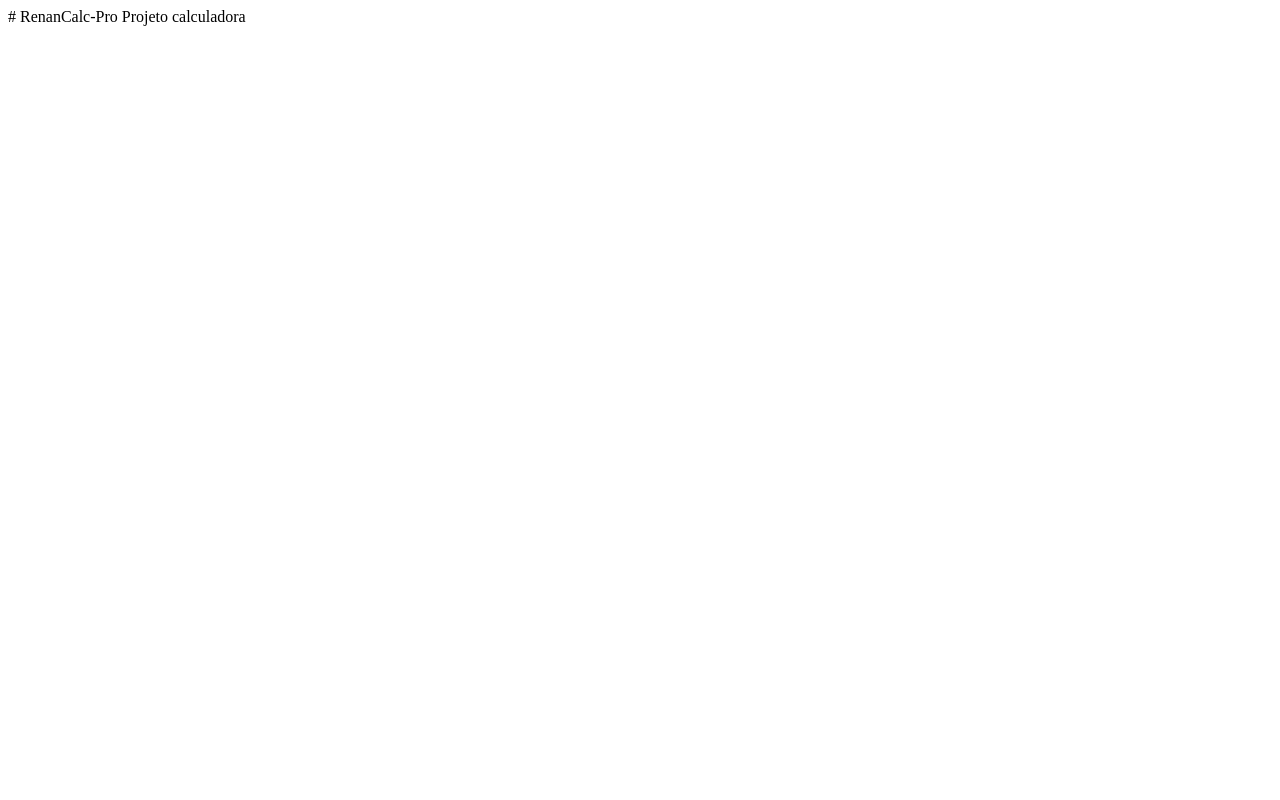
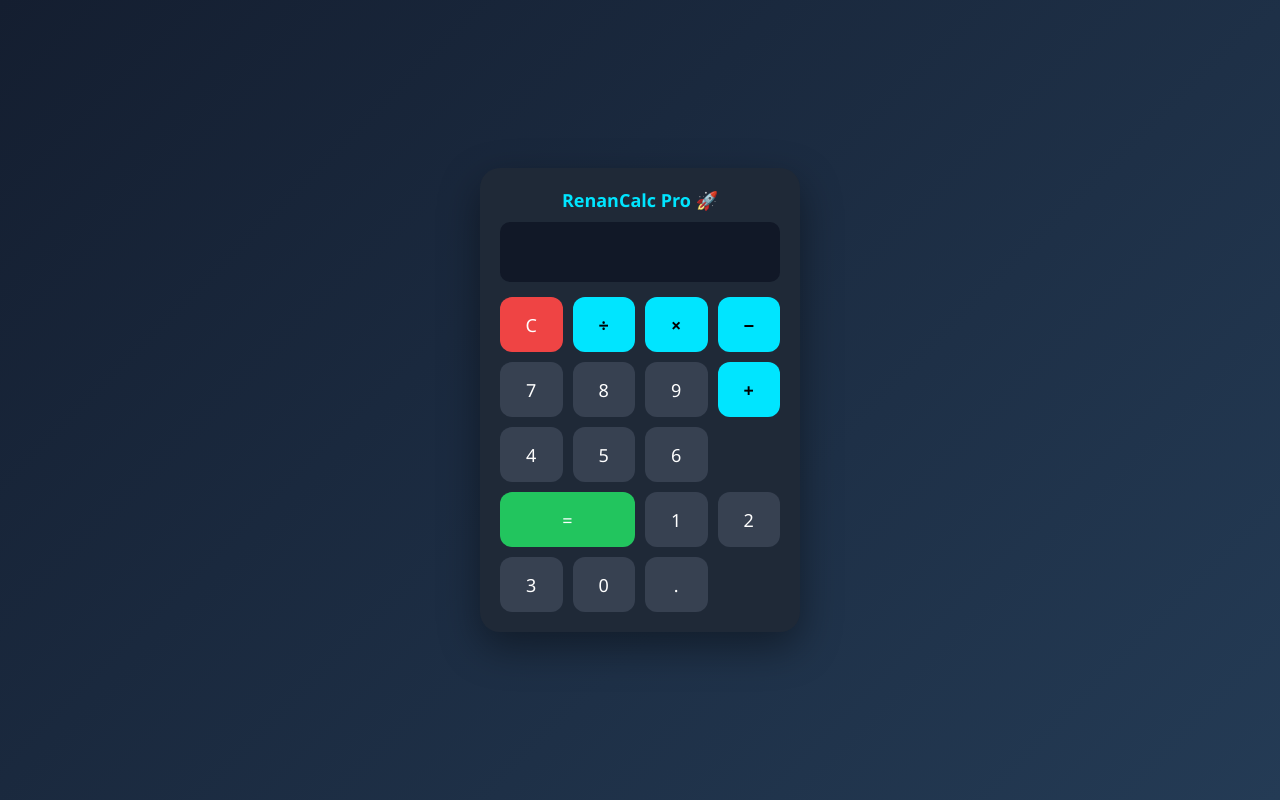
Before and after one commit to Renanstx/RenanCalc-Pro, a plain HTML site: page index.html in a window 1280 px wide. Drawn offline with Linux system fonts and the light colour scheme.

Commit message:
Add basic calculator HTML structure and styles

```diff
--- a/index.html
+++ b/index.html
@@ -1,2 +1,146 @@
-# RenanCalc-Pro
-Projeto calculadora
+<!DOCTYPE html>
+<html lang="pt-BR">
+<head>
+  <meta charset="UTF-8">
+  <title>RenanCalc Pro</title>
+  <style>
+    * {
+      margin: 0;
+      padding: 0;
+      box-sizing: border-box;
+      font-family: 'Segoe UI', sans-serif;
+    }
+
+    body {
+      height: 100vh;
+      background: linear-gradient(135deg, #141e30, #243b55);
+      display: flex;
+      justify-content: center;
+      align-items: center;
+    }
+
+    .calculator {
+      background: #1f2937;
+      padding: 20px;
+      border-radius: 20px;
+      box-shadow: 0 15px 40px rgba(0,0,0,0.4);
+      width: 320px;
+    }
+
+    .title {
+      color: #00e5ff;
+      text-align: center;
+      margin-bottom: 10px;
+      font-weight: bold;
+      font-size: 18px;
+    }
+
+    .display {
+      width: 100%;
+      height: 60px;
+      background: #111827;
+      border: none;
+      border-radius: 10px;
+      margin-bottom: 15px;
+      padding: 10px;
+      font-size: 24px;
+      color: #fff;
+      text-align: right;
+    }
+
+    .buttons {
+      display: grid;
+      grid-template-columns: repeat(4, 1fr);
+      gap: 10px;
+    }
+
+    button {
+      height: 55px;
+      border: none;
+      border-radius: 12px;
+      font-size: 18px;
+      cursor: pointer;
+      transition: 0.2s;
+    }
+
+    button:hover {
+      transform: scale(1.05);
+    }
+
+    .num {
+      background: #374151;
+      color: white;
+    }
+
+    .op {
+      background: #00e5ff;
+      color: black;
+      font-weight: bold;
+    }
+
+    .equal {
+      background: #22c55e;
+      color: white;
+      grid-column: span 2;
+    }
+
+    .clear {
+      background: #ef4444;
+      color: white;
+    }
+
+  </style>
+</head>
+<body>
+
+  <div class="calculator">
+    <div class="title">RenanCalc Pro 🚀</div>
+    <input type="text" id="display" class="display" disabled>
+
+    <div class="buttons">
+      <button class="clear" onclick="clearDisplay()">C</button>
+      <button class="op" onclick="append('/')">÷</button>
+      <button class="op" onclick="append('*')">×</button>
+      <button class="op" onclick="append('-')">−</button>
+
+      <button class="num" onclick="append('7')">7</button>
+      <button class="num" onclick="append('8')">8</button>
+      <button class="num" onclick="append('9')">9</button>
+      <button class="op" onclick="append('+')">+</button>
+
+      <button class="num" onclick="append('4')">4</button>
+      <button class="num" onclick="append('5')">5</button>
+      <button class="num" onclick="append('6')">6</button>
+      <button class="equal" onclick="calculate()">=</button>
+
+      <button class="num" onclick="append('1')">1</button>
+      <button class="num" onclick="append('2')">2</button>
+      <button class="num" onclick="append('3')">3</button>
+
+      <button class="num" onclick="append('0')">0</button>
+      <button class="num" onclick="append('.')">.</button>
+    </div>
+  </div>
+
+  <script>
+    const display = document.getElementById("display");
+
+    function append(value) {
+      display.value += value;
+    }
+
+    function clearDisplay() {
+      display.value = "";
+    }
+
+    function calculate() {
+      try {
+        display.value = eval(display.value);
+      } catch {
+        display.value = "Erro";
+      }
+    }
+  </script>
+
+</body>
+</html>
```
